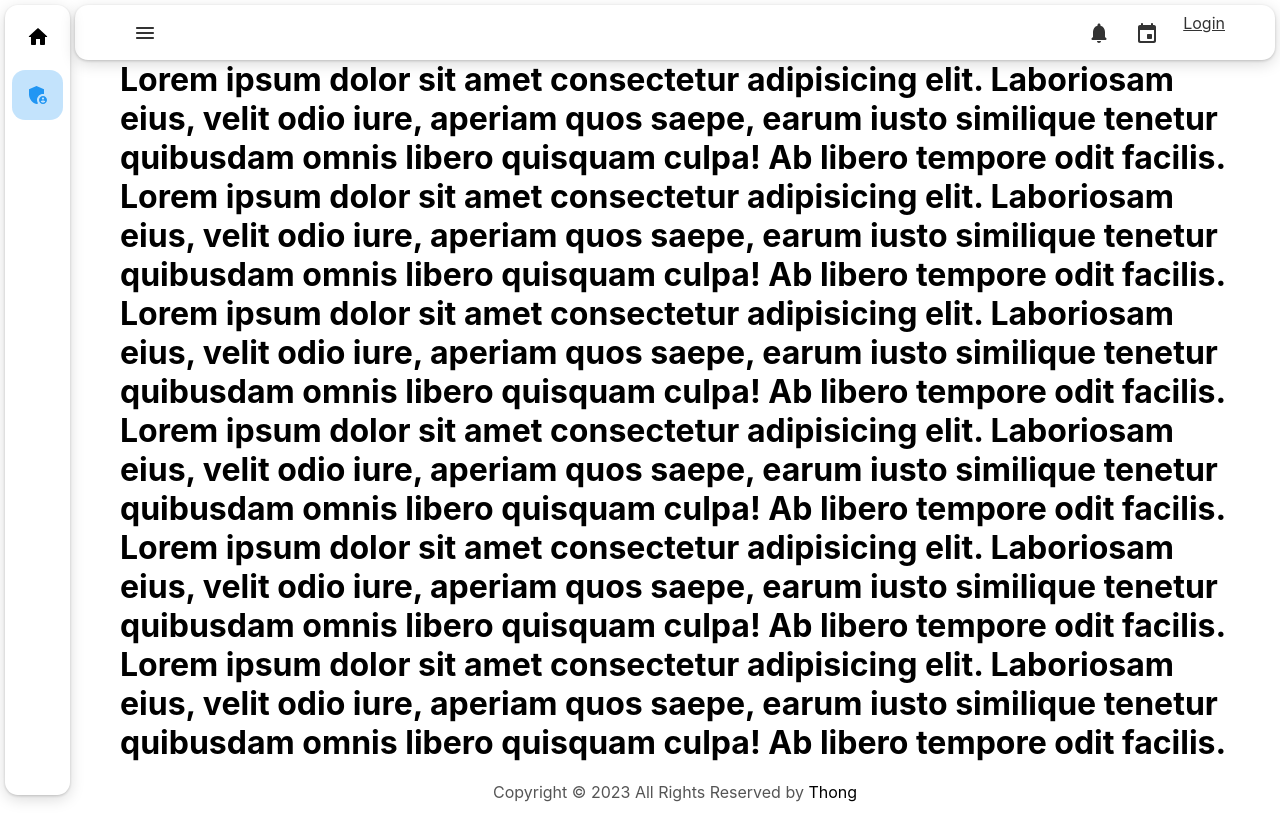
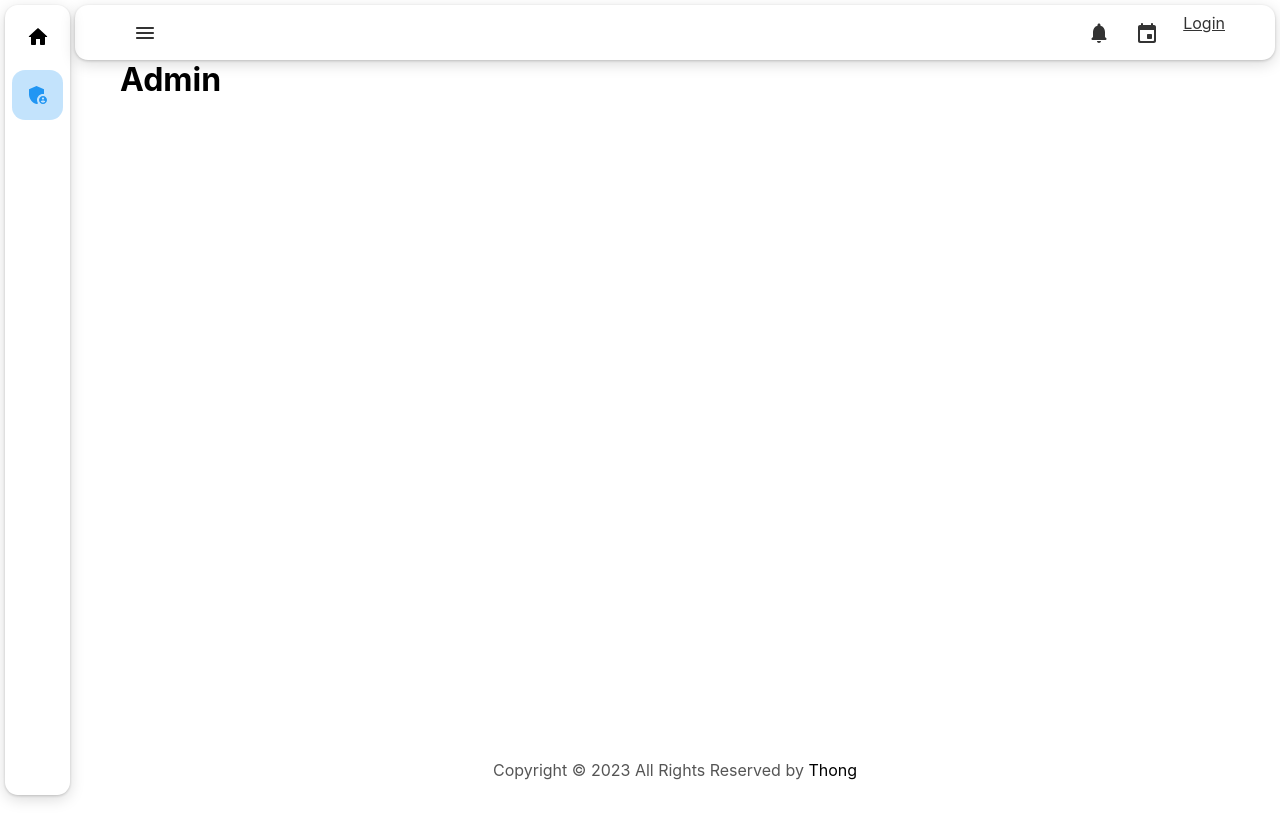
Before and after one commit to Thong17/hospital-sys-web-v2, a React (Vite) app: page /admin in a window 1280 px wide. After the commit the page ends 800 px from the top, so only its background shows below. Built offline with nearby package versions, Linux system fonts and the light colour scheme.

Commit message:
update: sidebar style

```diff
--- a/src/components/shared/Sidebar.tsx
+++ b/src/components/shared/Sidebar.tsx
@@ -13,6 +13,7 @@ import {
 } from 'constants/layout'
 import useTheme from 'hooks/useTheme'
 import ExpandMoreRoundedIcon from '@mui/icons-material/ExpandMoreRounded'
+import ExpandLessRoundedIcon from '@mui/icons-material/ExpandLessRounded'
 import FiberManualRecordRoundedIcon from '@mui/icons-material/FiberManualRecordRounded'
 
 const Sidebar = () => {
@@ -154,7 +155,7 @@ const SidebarItem = ({ nav }: any) => {
                 transition: isOpenedSidebar ? LAYOUT_TRANSITION : 0,
               }}
             >
-              <ExpandMoreRoundedIcon />
+              { expandedSidebarItems?.includes(nav.title) ? <ExpandLessRoundedIcon /> : <ExpandMoreRoundedIcon />}
             </IconButton>
             {expandedSidebarItems?.includes(nav.title) && (
               <Box
--- a/src/pages/admin/index.tsx
+++ b/src/pages/admin/index.tsx
@@ -1,15 +1,12 @@
 import { Layout } from 'components/layouts/Layout'
 import Role from './role'
+import { useOutlet } from 'react-router'
 
 const Admin = () => {
+  const outlet = useOutlet()
   return (
     <Layout>
-      <h1>Lorem ipsum dolor sit amet consectetur adipisicing elit. Laboriosam eius, velit odio iure, aperiam quos saepe, earum iusto similique tenetur quibusdam omnis libero quisquam culpa! Ab libero tempore odit facilis.</h1>
-      <h1>Lorem ipsum dolor sit amet consectetur adipisicing elit. Laboriosam eius, velit odio iure, aperiam quos saepe, earum iusto similique tenetur quibusdam omnis libero quisquam culpa! Ab libero tempore odit facilis.</h1>
-      <h1>Lorem ipsum dolor sit amet consectetur adipisicing elit. Laboriosam eius, velit odio iure, aperiam quos saepe, earum iusto similique tenetur quibusdam omnis libero quisquam culpa! Ab libero tempore odit facilis.</h1>
-      <h1>Lorem ipsum dolor sit amet consectetur adipisicing elit. Laboriosam eius, velit odio iure, aperiam quos saepe, earum iusto similique tenetur quibusdam omnis libero quisquam culpa! Ab libero tempore odit facilis.</h1>
-      <h1>Lorem ipsum dolor sit amet consectetur adipisicing elit. Laboriosam eius, velit odio iure, aperiam quos saepe, earum iusto similique tenetur quibusdam omnis libero quisquam culpa! Ab libero tempore odit facilis.</h1>
-      <h1>Lorem ipsum dolor sit amet consectetur adipisicing elit. Laboriosam eius, velit odio iure, aperiam quos saepe, earum iusto similique tenetur quibusdam omnis libero quisquam culpa! Ab libero tempore odit facilis.</h1>
+      {outlet || <h1>Admin</h1>}
     </Layout>
   )
 }
--- a/src/pages/admin/role/index.tsx
+++ b/src/pages/admin/role/index.tsx
@@ -1,10 +1,6 @@
-import { Layout } from "components/layouts/Layout"
-
 const Role = () => {
   return (
-    <Layout>
-      <h1>Hello</h1>
-    </Layout>
+    <h1>Role</h1>
   )
 }
 
--- /dev/null
+++ b/src/pages/admin/user/index.tsx
@@ -0,0 +1,7 @@
+const User = () => {
+  return (
+    <h1>User</h1>
+  )
+}
+
+export default User
--- a/src/routes/index.tsx
+++ b/src/routes/index.tsx
@@ -1,6 +1,7 @@
 import AuthGuard from 'auth/AuthGuard'
 import NotFound from 'components/shared/NotFound'
 import { Admin, Role } from 'pages/admin'
+import User from 'pages/admin/user'
 import { Login, Register } from 'pages/auth'
 import Home from 'pages/home/Home'
 import { RouteObject } from 'react-router'
@@ -30,6 +31,14 @@ const routes: RouteObject[] = [
                     </AuthGuard>
                 ),
             },
+            {
+                path: 'user',
+                element: (
+                    <AuthGuard>
+                        <User />
+                    </AuthGuard>
+                ),
+            },
         ],
     },
     {
```
